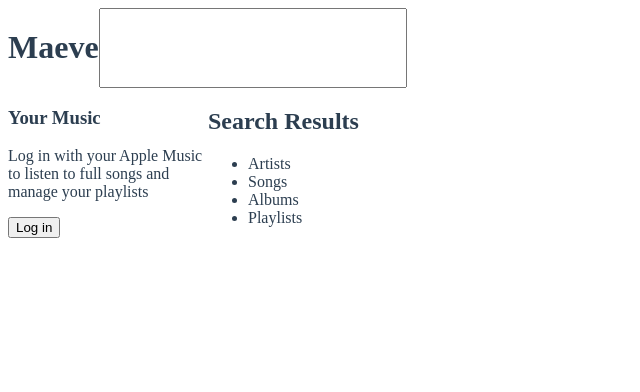
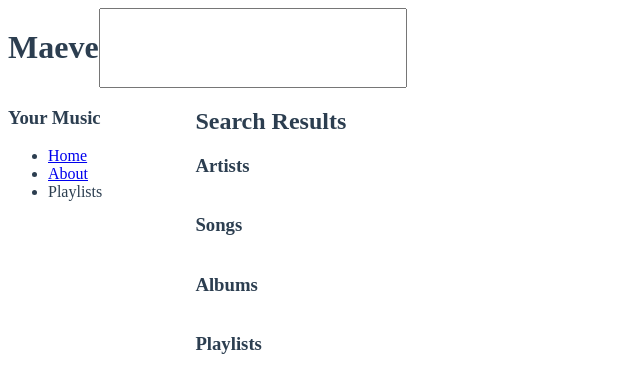
Before and after one commit to antrancs/maeve, a Vue app: page /search in a window 1280 px wide. Shown: the top 392 px of the page, without its empty margins (0-640 px from the left). Built offline with nearby package versions, Linux system fonts and the light colour scheme.

Commit message:
Added SongCollectionList & SongCollectionItem

```diff
--- a/package.json
+++ b/package.json
@@ -10,6 +10,7 @@
     "test:unit": "vue-cli-service test:unit"
   },
   "dependencies": {
+    "lodash": "^4.17.10",
     "vue": "^2.5.17",
     "vue-router": "^3.0.1"
   },
--- /dev/null
+++ b/src/components/SongCollectionItem.vue
@@ -0,0 +1,68 @@
+<template>
+    <div
+      class="media-item"
+      @click="play"
+    >
+        <img
+          class="media-item--artwork "
+          src="https://is4-ssl.mzstatic.com/image/thumb/Music128/v4/e3/22/79/e3227975-b276-9df2-71ff-22b564bf84a9/075679873682.jpg/500x500bb.jpeg"
+          alt=""
+        >
+        <p>Perception</p>
+        <p>Album • 2017</p>
+    </div>
+</template>
+
+<script>
+export default {
+  name: 'SongCollectionItem',
+  props: {
+    collection: {
+      type: Object,
+      required: false
+    }
+  },
+
+  methods: {
+    play() {
+      const { id, kind } = this.collection.playParams;
+
+      // 0: "1368156572" "1368156573"  "1368156576" "1368156577" "1368156579" "1368156580"
+      // "1368157211" "1368157215" "1368157216" "1368157223"
+      // "1368157234" "1368157238" "1368157724"
+
+      console.log(this.collection);
+      // this.$music.addEventListener('playbackProgressDidChange', event => {
+      //   if (event.progress === 1) {
+      //     this.$music
+      //       .setQueue({
+      //         song: '1368157234'
+      //       })
+      //       .then(queue => {
+      //         this.$music.play();
+      //       });
+      //   }
+      //   //console.log('didchange', event);
+      // });
+      this.$music
+        .setQueue({
+          [kind]: id
+        })
+        .then(() => {
+          this.$music.play();
+        });
+    }
+  }
+};
+</script>
+
+<style lang="scss" scoped>
+.media-item:hover {
+  cursor: pointer;
+}
+
+.media-item--artwork {
+  width: 200px;
+  height: 200px;
+}
+</style>
--- /dev/null
+++ b/src/components/SongCollectionList.vue
@@ -0,0 +1,41 @@
+<template>
+    <div class="media-list">
+        <song-collection-item
+          v-for="collection in collections"
+          :key="collection.id"
+          :collection="collection"
+        >
+        </song-collection-item>
+    </div>
+</template>
+
+<script>
+/**
+ * This component is used to display a collection of songs (playlist, album)
+ */
+
+import SongCollectionItem from './SongCollectionItem.vue';
+
+export default {
+  name: 'SongCollectionList',
+  props: {
+    collections: {
+      type: Array,
+      required: false,
+      default() {
+        return [];
+      }
+    }
+  },
+  components: {
+    SongCollectionItem
+  }
+};
+</script>
+
+<style lang="scss" scoped>
+.media-list {
+  display: flex;
+  flex-wrap: wrap;
+}
+</style>
--- a/src/components/TheSideBar.vue
+++ b/src/components/TheSideBar.vue
@@ -28,6 +28,6 @@ export default {
 
 <style lang="scss" scoped>
 .sidebar {
-  width: 200px;
+  width: 220px;
 }
 </style>
--- a/src/views/AppBody.vue
+++ b/src/views/AppBody.vue
@@ -1,7 +1,7 @@
 <template>
-    <div class="main-content">
-        <app-sidebar :is-logged-in="false"></app-sidebar>
-        <router-view></router-view>
+    <div class="app-body">
+        <app-sidebar :is-logged-in="true"></app-sidebar>
+        <router-view class="app-body--main-content"></router-view>
     </div>
 </template>
 
@@ -10,6 +10,7 @@ import AppSidebar from './../components/TheSidebar.vue';
 
 export default {
   name: 'AppBody',
+
   components: {
     AppSidebar
   }
@@ -17,7 +18,10 @@ export default {
 </script>
 
 <style lang="scss" scoped>
-.main-content {
+.app-body {
   display: flex;
 }
+.app-body--main-content {
+  width: 100%;
+}
 </style>
--- a/src/views/SearchResults.vue
+++ b/src/views/SearchResults.vue
@@ -1,18 +1,138 @@
 <template>
     <div>
         <h2>Search Results</h2>
-        <ul>
-            <li>Artists</li>
-            <li>Songs</li>
-            <li>Albums</li>
-            <li>Playlists</li>
-        </ul>
+        <div>
+          <h3>Artists</h3>
+          <song-collection-list></song-collection-list>
+        </div>
+
+        <div>
+          <h3>Songs</h3>
+          <song-collection-list></song-collection-list>
+        </div>
+
+        <div>
+          <h3>Albums</h3>
+          <song-collection-list :collections="albums"></song-collection-list>
+        </div>
+
+        <div>
+          <h3>Playlists</h3>
+          <song-collection-list :collections="playlists"></song-collection-list>
+        </div>
     </div>
 </template>
 
 <script>
+import { pick } from 'lodash';
+
+import SongCollectionList from './../components/SongCollectionList.vue';
+
+const MediaType = {
+  artists: 'artists',
+  albums: 'albums',
+  songs: 'songs',
+  playlists: 'playlists'
+};
+
 export default {
-  name: 'SearchResults'
+  name: 'SearchResults',
+
+  components: {
+    SongCollectionList
+  },
+
+  data() {
+    return {
+      albums: [],
+      songs: [],
+      artists: [],
+      playlists: []
+    };
+  },
+
+  created() {
+    const queryString = this.$route.query.q;
+
+    if (!this.$music) {
+      return;
+    }
+
+    this.$music.api
+      .search(queryString, {
+        limit: 10,
+        types: Object.values(MediaType).join(',')
+      })
+      .then(result => {
+        if (Object.keys(result).length === 0) {
+          return;
+        }
+
+        this.albums = this.extractSearchData(result, MediaType.albums, [
+          'artistName',
+          'artwork',
+          'contentRating',
+          'editorialNotes',
+          'name',
+          'playParams',
+          'releaseDate',
+          'trackCount'
+        ]);
+
+        this.songs = this.extractSearchData(result, MediaType.songs, [
+          'albumName',
+          'artistName',
+          'artwork',
+          'contentRating',
+          'durationInMillis',
+          'name',
+          'releaseDate'
+        ]);
+
+        this.artists = this.extractSearchData(result, MediaType.artists, [
+          'name',
+          'url'
+        ]);
+
+        this.playlists = this.extractSearchData(result, MediaType.playlists, [
+          'artwork',
+          'description',
+          'curatorName',
+          'name'
+        ]);
+      });
+  },
+
+  methods: {
+    /**
+     * Extract the data of the desired content (artists/songs/albums/playlists)
+     * from the result object
+     * @param {Object} result - The result object returned from MusicKit search API
+     * @param {MediaType} field - 1 one the 4 media types
+     * @param {Array<String>} wantedAttributes - Properties you want to extract.
+     *     Default empty (return ALL properties)
+     *  @returns {Array<Object>} - Array of media items (songs/albums/artists/playlists)
+     */
+    extractSearchData(result, field, wantedAttributes = []) {
+      if (!result[field] || !result[field].data) {
+        return [];
+      }
+
+      const items = result[field].data || [];
+      return items.map(({ id, attributes, type }) => {
+        const properties =
+          wantedAttributes.length === 0
+            ? attributes
+            : pick(attributes, wantedAttributes);
+
+        return {
+          id,
+          type,
+          ...properties
+        };
+      });
+    }
+  }
 };
 </script>
 
```
Also changed, not shown: .eslintrc.js.
